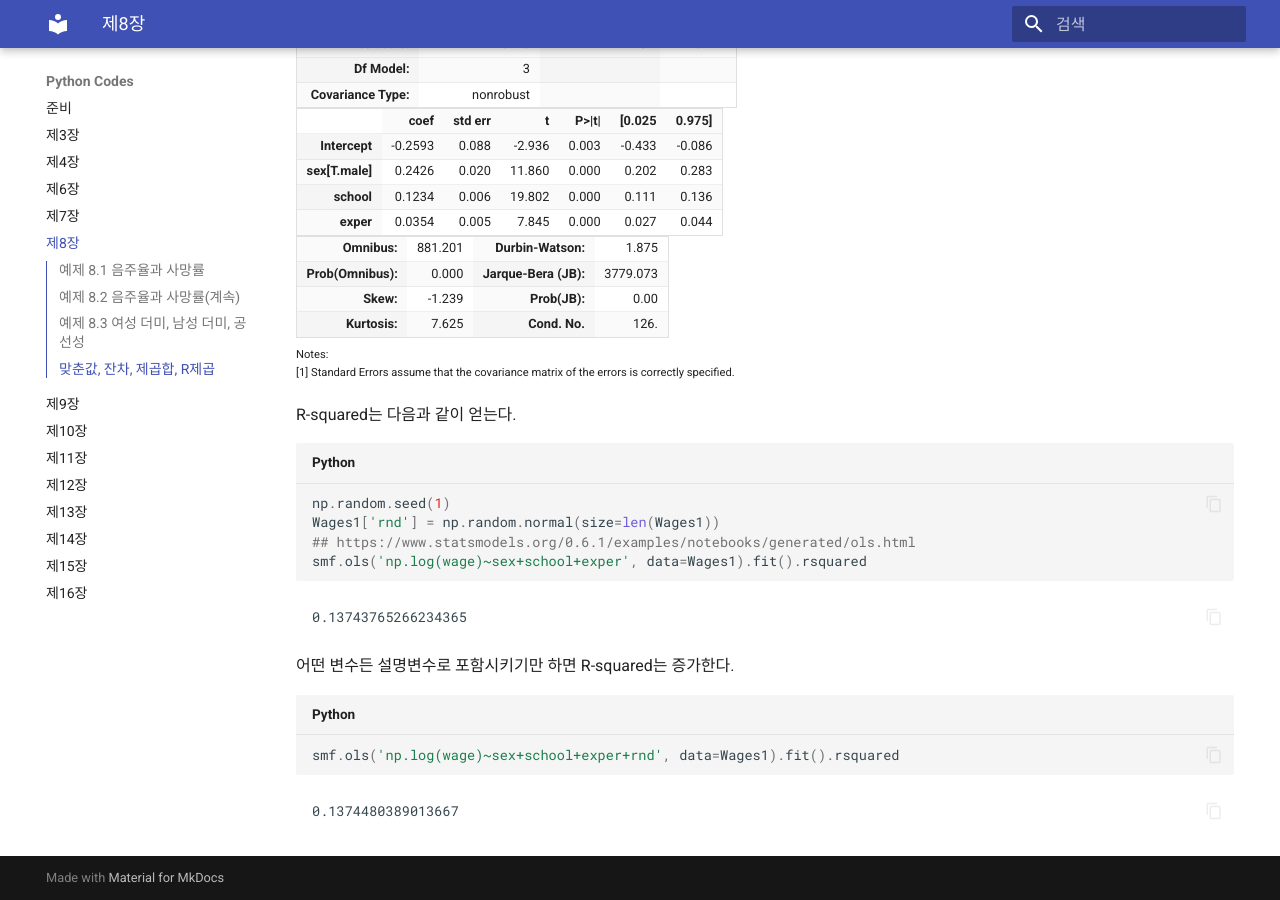
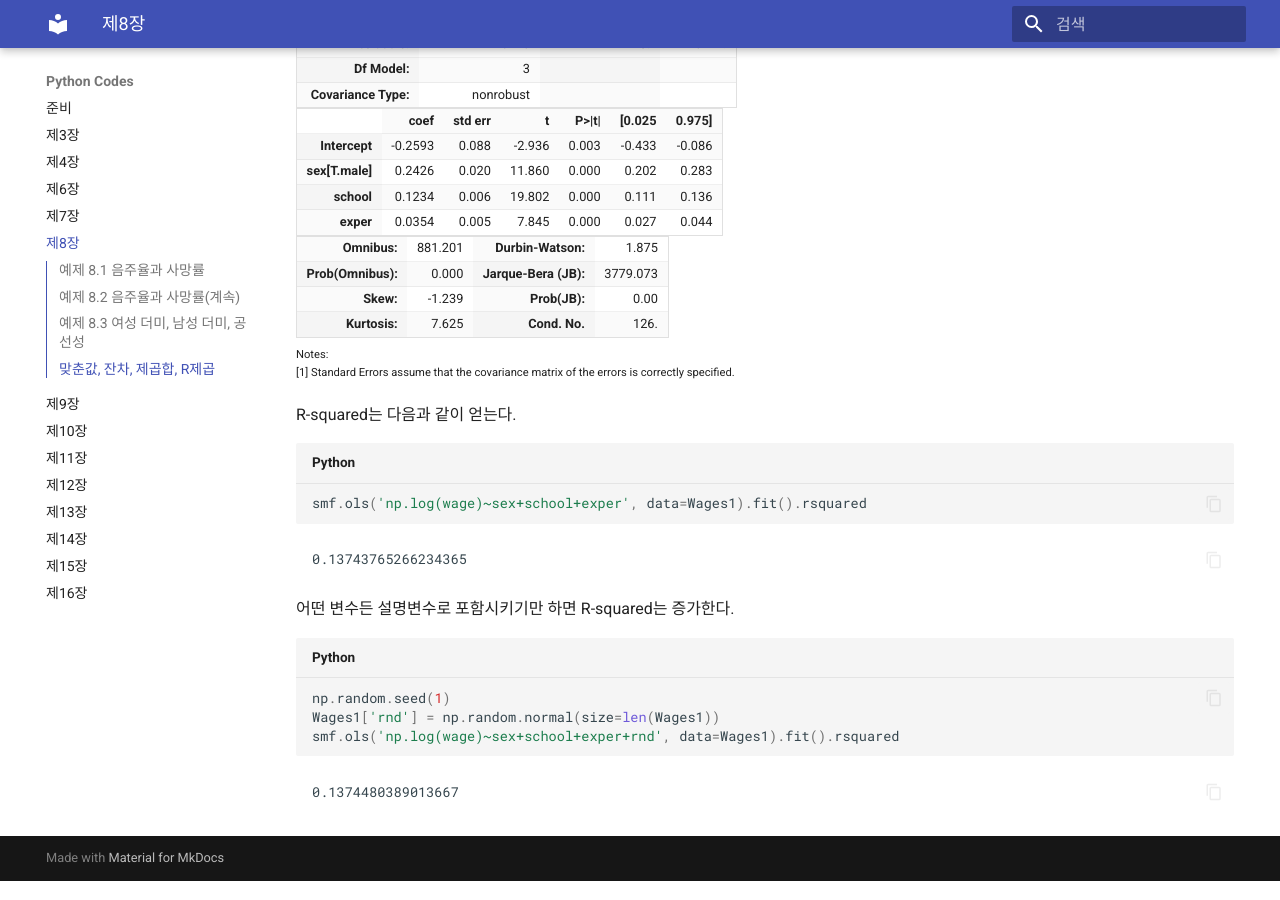
Before and after one commit to chan079/loepy, an MkDocs documentation site: the page built from docs/08.md, in a window 1280 px wide and 900 px high, scrolled down 6285 px. Built offline with MkDocs 1.6.1 and Material for MkDocs 9.7.7, drawn with Linux system fonts in a browser that asks for light colours; some of the changed lines change nothing that is shown.

Commit message:
Update 08.md

````diff
--- a/docs/08.md
+++ b/docs/08.md
@@ -663,9 +663,6 @@ R-squared는 다음과 같이 얻는다.
 
 
 ```python
-np.random.seed(1)
-Wages1['rnd'] = np.random.normal(size=len(Wages1))
-## https://www.statsmodels.org/0.6.1/examples/notebooks/generated/ols.html
 smf.ols('np.log(wage)~sex+school+exper', data=Wages1).fit().rsquared
 ```
 
@@ -680,6 +677,8 @@ smf.ols('np.log(wage)~sex+school+exper', data=Wages1).fit().rsquared
 
 
 ```python
+np.random.seed(1)
+Wages1['rnd'] = np.random.normal(size=len(Wages1))
 smf.ols('np.log(wage)~sex+school+exper+rnd', data=Wages1).fit().rsquared
 ```
 
````
